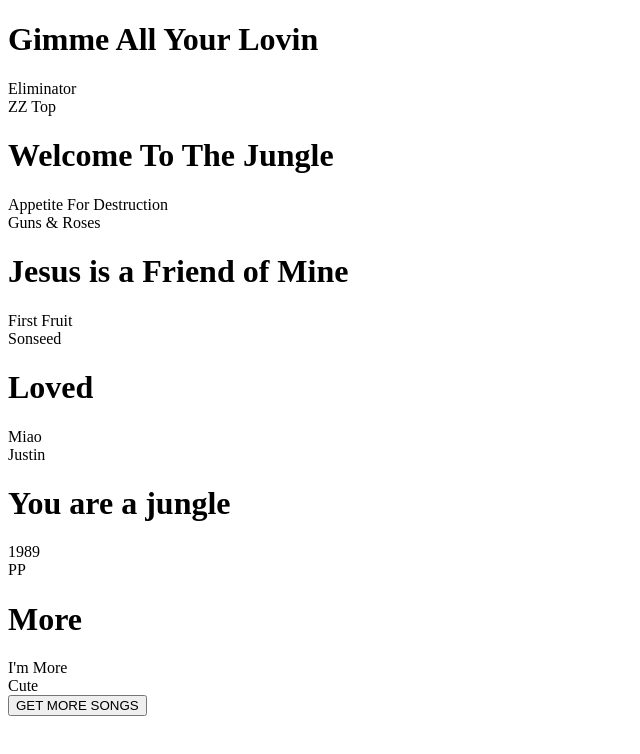
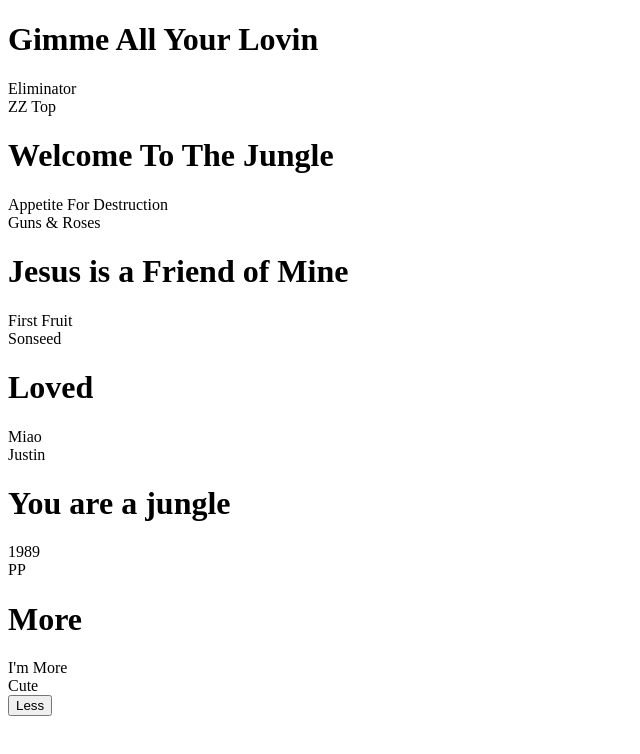
Before and after one commit to sylviama/.ajax_Basic, a plain HTML site: page index.html in a window 1280 px wide. Both pictures are taken after a click on the button "GET MORE SONGS". Shown: the whole page, without its empty margins (0-640 px from the left). Drawn offline with nearby package versions, Linux system fonts and the light colour scheme.

Commit message:
make it even shorter

```diff
--- a/index.html
+++ b/index.html
@@ -10,6 +10,7 @@
 
   <div id="list-of-songs"></div>
   <button id="get-more-songs">GET MORE SONGS</button>
+  <button id="less" style= "display: none">Less</button>
 
   <script src="http://code.jquery.com/jquery-1.11.2.min.js"></script>
   <script src="main2.js"></script>
--- a/main2.js
+++ b/main2.js
@@ -2,10 +2,7 @@
   $.ajax({
     url:"song.json"
   }).done(function(data){
-    //loop Through Songs
     loopThroughSongs(data.songs);
-    //When click the get-more-songs button
-    getMoreSongs();
   });
 
 // //Way2
@@ -24,13 +21,13 @@
   };
 
   //get more songs function
-  function getMoreSongs(){
     $("#get-more-songs").click(function(){
       $.ajax({
         url:"more_songs.json"
       }).done(function(data){
         loopThroughSongs(data.songs);
+        $("#get-more-songs").hide();
+        $("#less").show();
       });
-    });
-  };
-});
+    })
+  });
```
